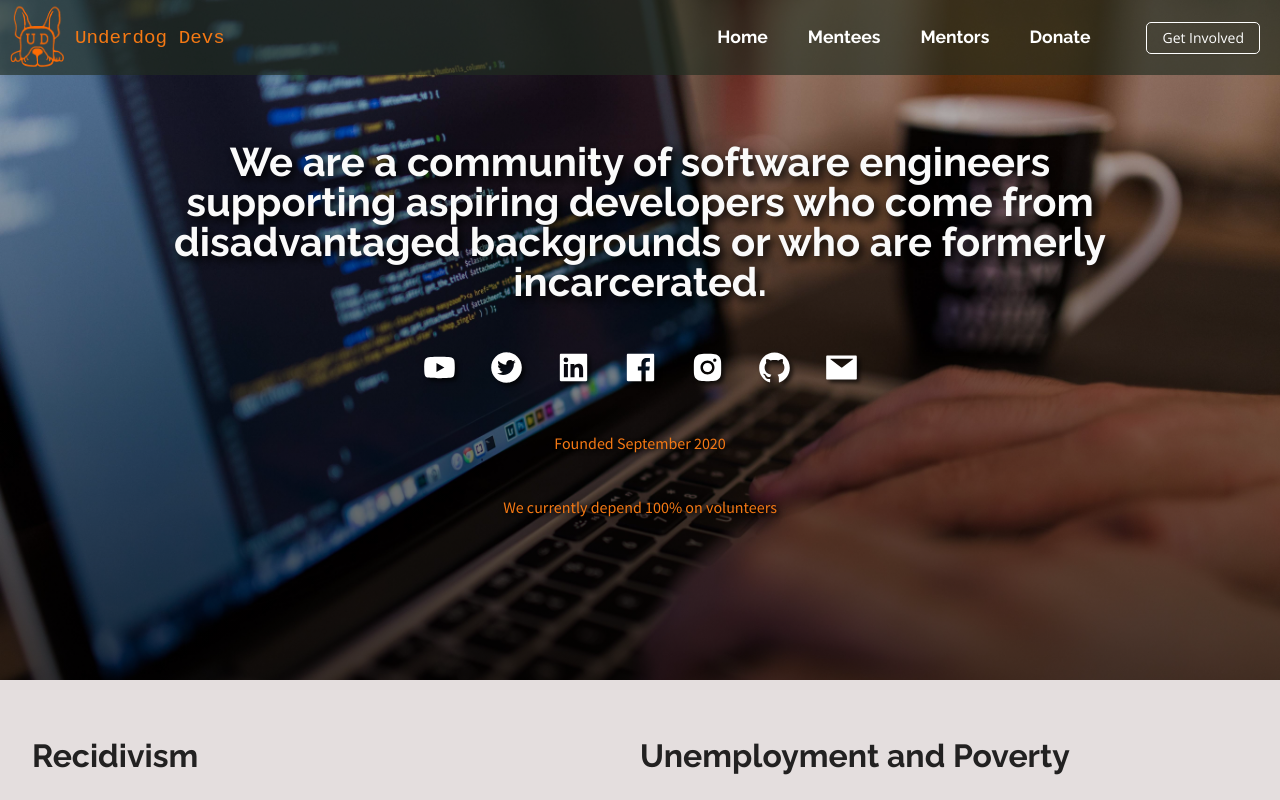
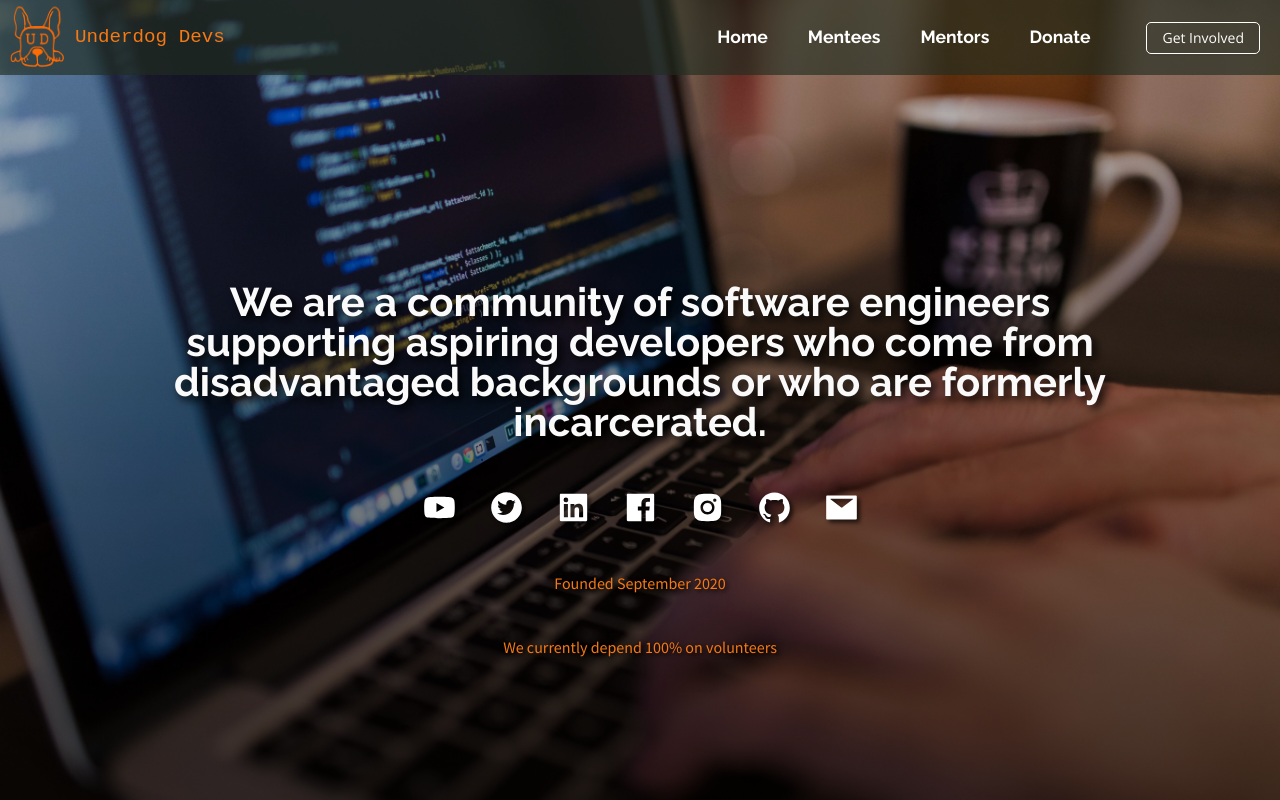
Before and after one commit to Underdog-Devs/website, a React (Create React App) app: page / in a window 1280 px wide. Shown: the top 800 px of the page. Built offline with nearby package versions, Linux system fonts and the light colour scheme; a web font is replaced by a local one.

Commit message:
Merge branch 'main' of https://github.com/Underdog-Devs/website into mentee

```diff
--- a/src/CSS/Logo.module.css
+++ b/src/CSS/Logo.module.css
@@ -1,6 +1,7 @@
 .logo {
   display: flex;
-  justify-content: left;
+  align-items: center;
+  /* justify-content: left; */
   color: rgb(245, 121, 20);
   font-family: monospace, -apple-system, BlinkMacSystemFont, 'Segoe UI', Roboto,
     Oxygen, Ubuntu, Cantarell, 'Open Sans', 'Helvetica Neue', sans-serif;
--- a/src/CSS/Story.module.css
+++ b/src/CSS/Story.module.css
@@ -1,4 +1,5 @@
 .storyContainer {
+  padding-top: 12.5vw;
   background-image: linear-gradient(rgba(0, 0, 0, 0.2), rgba(0, 0, 0, 0.7)),
     url('../Assets/Code_on_screen.jpg');
   background-size: cover;
@@ -7,7 +8,7 @@
   display: flex;
   flex-direction: column;
   width: 100vw;
-  height: 85vh;
+  height: 100vh;
   align-items: center;
 
   justify-content: center;
--- a/src/Components/Navigation/navBar.module.css
+++ b/src/Components/Navigation/navBar.module.css
@@ -26,6 +26,7 @@
   box-shadow: 3px 2px 22px 1px rgba(0, 0, 0, 0.24);
   /* Lowering the shadow */
 }
+
 nav ol ul {
   margin: 0.7rem;
 }
```
Also changed, not shown: 1 other file (tests, documents, lock files or other folders).
